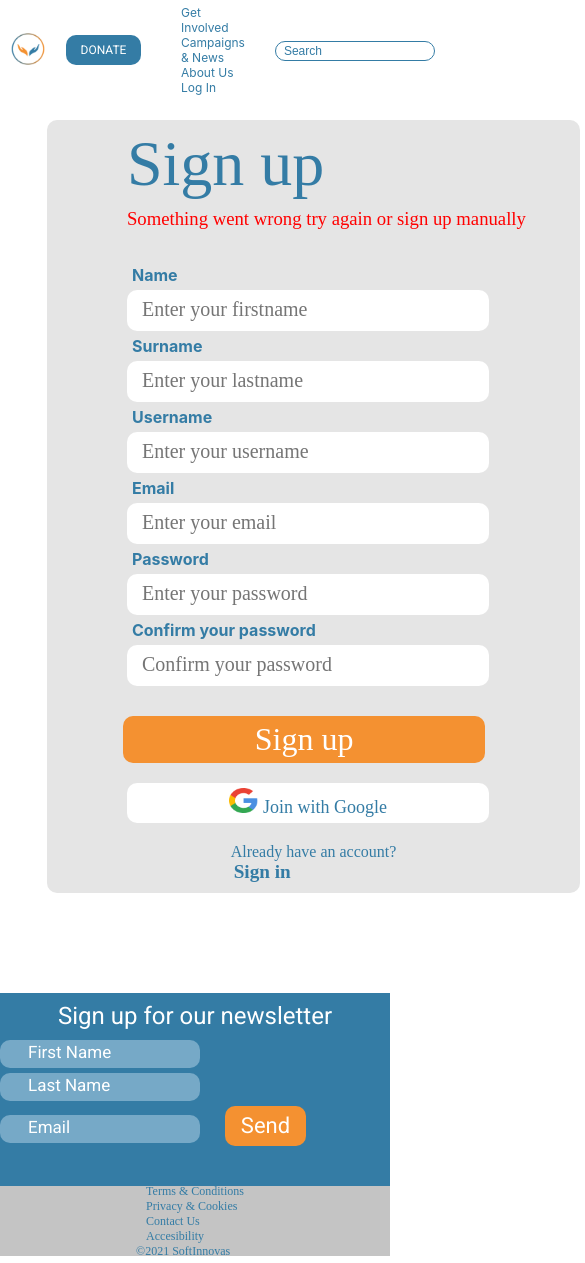
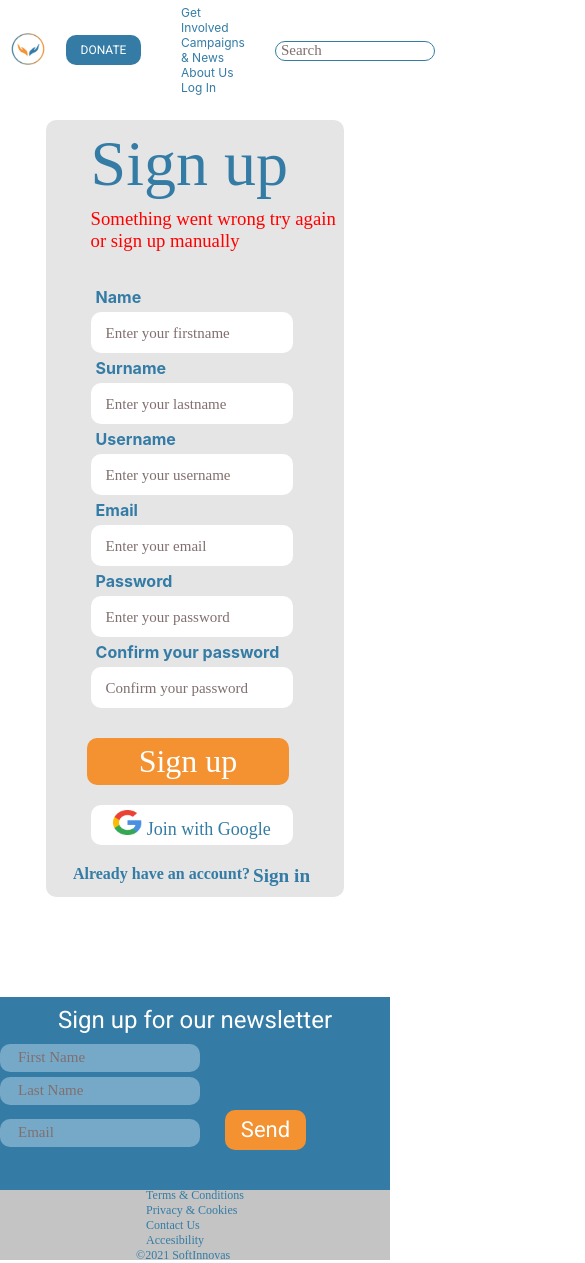
Before and after one commit to Dilekcn/charity, a React (Create React App) app: page /signup in a window 390 px wide. Shown: the top 1263 px of the page, 585 px wide, since content can reach past the window. Built offline with nearby package versions, Linux system fonts and the light colour scheme; data requests are answered from the project's data file.

Commit message:
auth pages repaired

```diff
--- a/db.json
+++ b/db.json
@@ -133,22 +133,6 @@
       "email": "dilek@gmail.com",
       "password": "12345",
       "id": 4
-    },
-    {
-      "firstname": "Black",
-      "lastname": "Eagle",
-      "username": "blackeagle4894@gmail.com",
-      "email": "blackeagle4894@gmail.com",
-      "password": "117231253592307798480",
-      "id": 5
-    },
-    {
-      "firstname": "Software",
-      "lastname": "Chasers",
-      "username": "softwarechaserseu@gmail.com",
-      "email": "softwarechaserseu@gmail.com",
-      "password": "100196596391753903982",
-      "id": 6
     }
   ],
   "medias": [
--- a/src/components/Auth/Login.css
+++ b/src/components/Auth/Login.css
@@ -149,3 +149,17 @@
 	font-weight: bold;
 	font-size: larger;
 }
+
+@media only screen and (max-width: 768px) {
+	.sign-in {
+		position: relative;
+		display: flex;
+		flex-direction: column;
+		border-radius: 10px;
+		width: 90%;
+		height: 90%;
+		margin: auto;
+		margin-top: 120px;
+		margin-bottom: 100px;
+	}
+}
--- a/src/components/Auth/SignUp.css
+++ b/src/components/Auth/SignUp.css
@@ -109,7 +109,14 @@ label {
 .sign-up-password::placeholder {
 	padding: 5px;
 	font-family: Prociono;
-	font-size: 20px;
+	font-size: 15px;
+}
+
+input::placeholder {
+	padding: 5px !important;
+	font-family: Prociono !important;
+	font-size: 15px !important;
+	color: rgb(129, 111, 111) !important;
 }
 
 .sig-in-forgot-password {
@@ -186,3 +193,24 @@ label {
 	font-size: larger;
 	margin-left: 3px;
 }
+
+@media only screen and (max-width: 768px) {
+	.sign-up {
+		position: relative;
+		display: flex;
+		flex-direction: column;
+		border-radius: 10px;
+		width: 90%;
+		height: 100%;
+		margin: auto;
+		margin-top: 120px;
+		margin-bottom: 100px;
+	}
+
+	.sign-up-login p{
+		display:flex;
+		font-weight: bold;
+		font-size: medium;
+		margin-left: 3px;
+	}
+}
--- a/src/components/Auth/SignUp.js
+++ b/src/components/Auth/SignUp.js
@@ -1,7 +1,7 @@
 import React, { useEffect, useState } from 'react';
 import './SignUp.css';
 import googleLogo from './grommet-icons_google.jpg';
-import { Redirect } from 'react-router-dom';
+import { useHistory } from 'react-router-dom';
 import axios from 'axios';
 import GoogleLogin from 'react-google-login';
 
@@ -15,6 +15,8 @@ const SignUp = ({setIsLoggedIn, isLoggedIn}) => {
 	const [ existEmail, setExistEmail ] = useState(false);
 	const [ users, setUsers ] = useState(null);
 	const [ refresh, setRefresh ] = useState(false);
+
+	const history= useHistory()
 
 	useEffect(
 		() => {
@@ -50,55 +52,66 @@ const SignUp = ({setIsLoggedIn, isLoggedIn}) => {
 			password: googleId
 		})
 		.then((res) => {
+			document.querySelector('.valid').textContent = 'Signed up successfully. Redirecting to homepage...';
+						setTimeout(() => {
 							setIsLoggedIn(true);
-
+							history.push('/')
+						}, 1500);
 		})
 		.catch((err) => console.log(err));
 
 	};
 
-	if(isLoggedIn) {
-		return <Redirect to='/'/>
-	}
-
 	const signup = (e) => {
 		e.preventDefault();
 		document.querySelector('.valid').textContent = '';
-		if (emailInput.trim() === '' || password.trim() === '' || confirm.trim() === '') {
+		if (emailInput.trim() === '' || password.trim() === '' || confirm.trim() === '' || username.trim() === '' || name.trim() === '' || surname.trim() === '') {
 			document.querySelector('.valid').textContent = 'Please fill the blanks!';
 			return;
 		}
 		if (password !== confirm) {
 			document.querySelector('.valid').textContent = 'Password did not match';
-			setExistEmail(false);
 			return;
 		}
-		if (users) {
-			users.forEach((user) => {
-				if (user.email === emailInput.trim()) {
+		if (users !== null) {
+			for (let i = 0; i < users.length; i++) {
+				if(users[i].email === emailInput.trim().toLowerCase()) {
 					document.querySelector('.valid').textContent = 'Email is already taken';
-					setExistEmail(false);
-					return;
-				}
-			});
+					return
 				}
 
-		if (existEmail) {
+			}
+			}
+
+			if (!existEmail) {
 				axios
 					.post('http://localhost:4000/users', {
+						firstname:name,
+						lastname:surname,
+						username:username,
 						email: emailInput,
 						password: password
 					})
-				.then((res) => console.log(res.data))
+					.then((res) => {
+						document.querySelector('.valid').textContent = 'Signed up successfully. Redirecting to homepage...';
+						setTimeout(() => {
+							setIsLoggedIn(true)
+							history.push('/')
+						}, 1500);
+					})
 					.catch((err) => console.log(err));
-			document.querySelector('.valid').textContent = 'Signed up successfully!';
+				document.querySelector('.valid').textContent = 'Signed up successfully. Redirecting to homepage...';
 				setExistEmail(true);
 				setConfirm('');
 				setEmail('');
 				setPassword('');
+				setName('')
+				setSurname('')
+				setUsername('')
 				setRefresh(!refresh);
 			}
-	};
+		}
+
 
 	return (
 		<div className="sign-up">
--- a/src/components/News/News.js
+++ b/src/components/News/News.js
@@ -22,7 +22,7 @@ const News = () => {
 	}, []);
 
   const viewMore =() => {
-    if(posts.length - 2 < viewmore){
+    if(posts.length - 2 <= viewmore){
       document.querySelector('.allPosts').textContent = 'No more stories to view...'
     } else {
       setViewmore(viewmore + 2)
```
Lines whose indentation alone changed are shown as unchanged.
